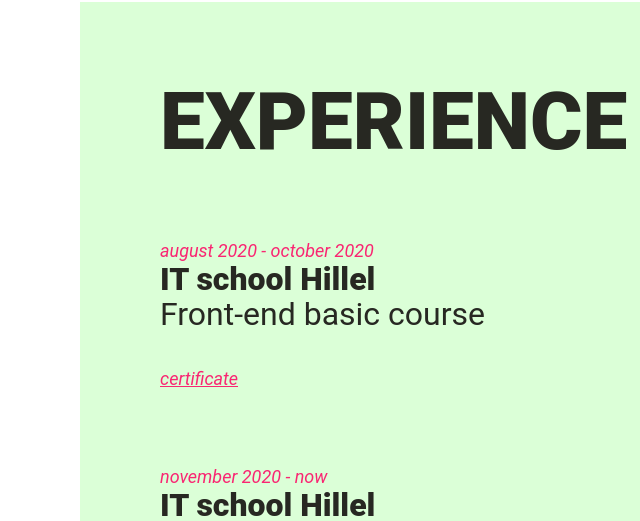
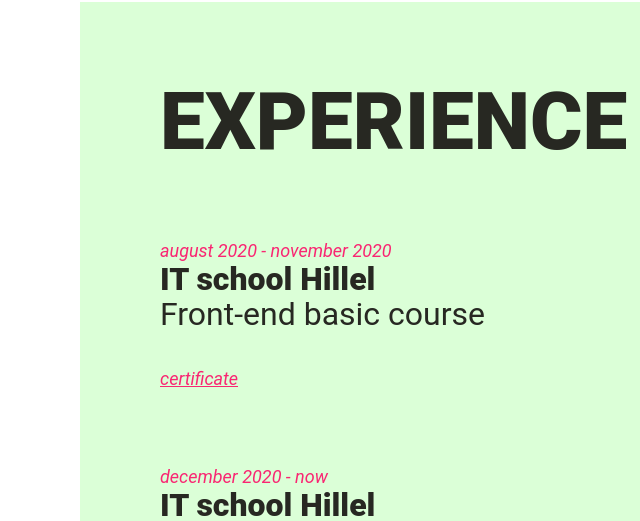
Before and after one commit to Andrey-Ionel/Partfolio, a website: page docs/index.html in a window 1280 px wide. Shown: the part 3038-3559 px from the top of the page, 0-640 px from the left. Drawn offline with nearby package versions, Linux system fonts and the light colour scheme.

```diff
--- a/docs/index.html
+++ b/docs/index.html
@@ -136,12 +136,12 @@
             <section class="experience" id="experience">
                 <h2 class="experience-head">EXPERIENCE</h2>
                 <dl>
-                        <span class="period">august 2020 - october 2020</span>
+                        <span class="period">august 2020 - november 2020</span>
                         <dt class="term-exp">IT school Hillel</dt>
                         <dd class="description-exp">Front-end basic course</dd>
                         <a class="certificate-link" href="#">certificate
                         </a>
-                        <span class="period">november 2020 - now</span>
+                        <span class="period">december 2020 - now</span>
                         <dt class="term-exp">IT school Hillel</dt>
                         <dd class="description-exp">Front-end pro course</dd>
                         <a class="certificate-link" href="#">certificate
```
Also changed, not shown: markup/index.html (+2 -2 lines), 1 other file.
